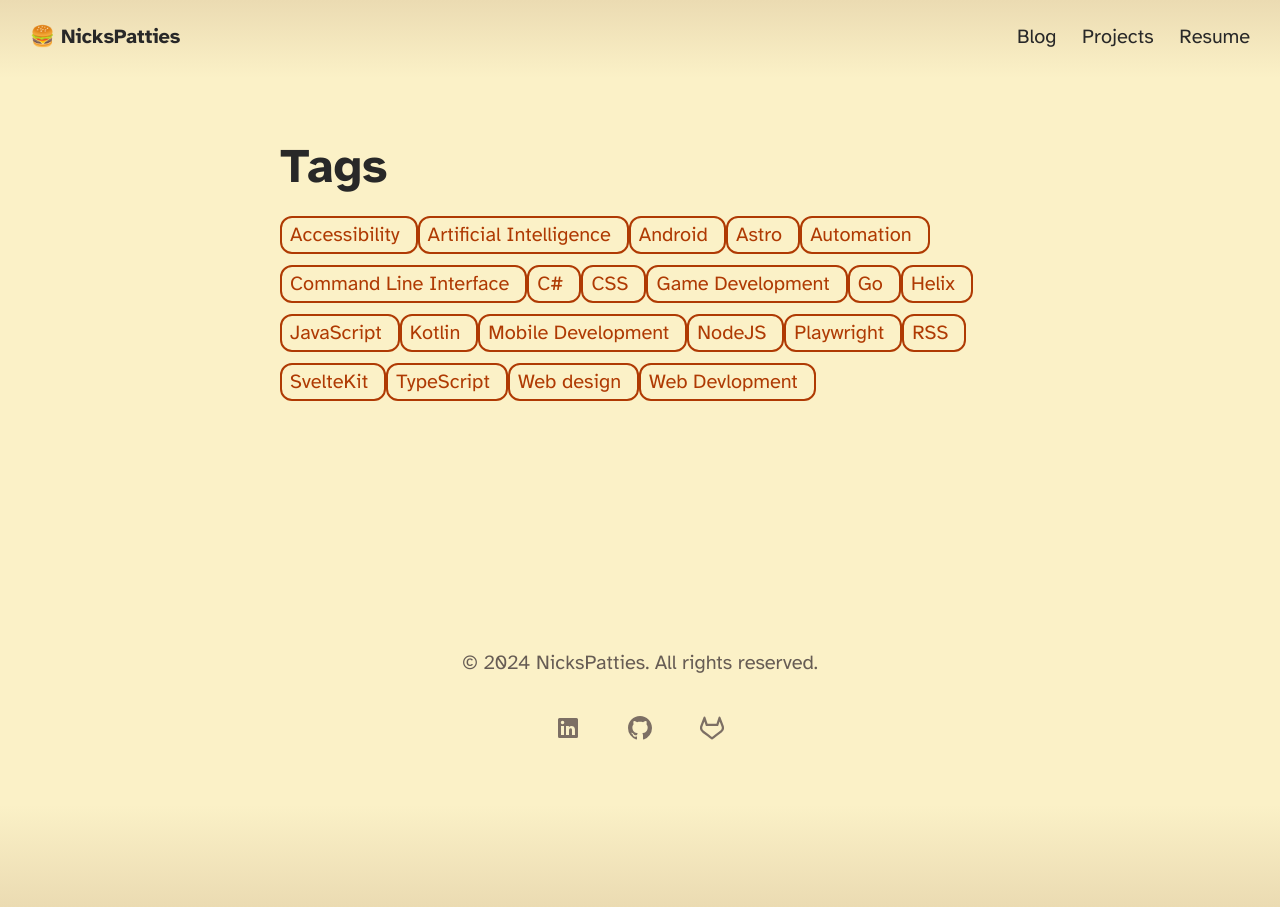
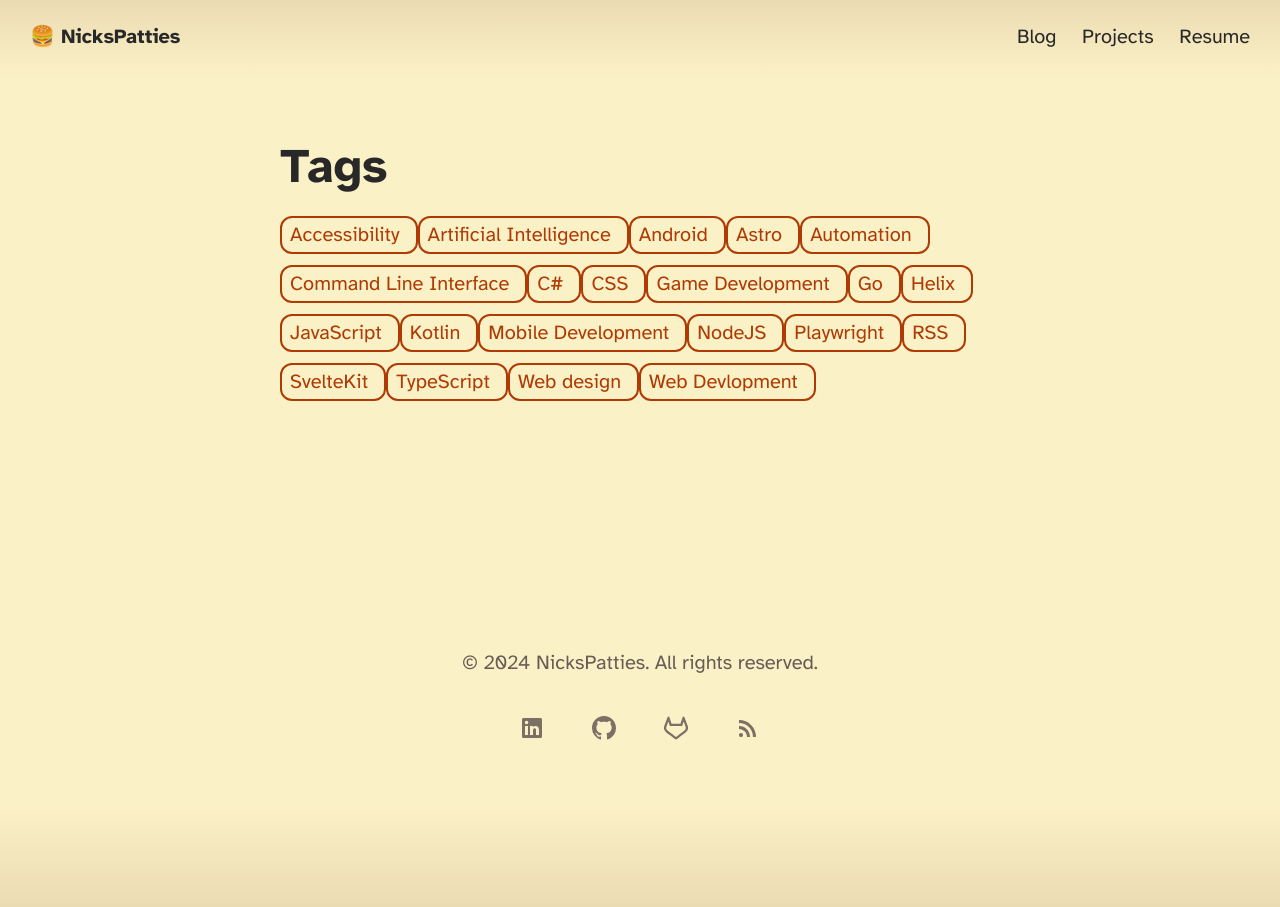
Before and after one commit to NicksPatties/portfolio-site, an Astro site: page /tags in a window 1280 px wide. Built offline with nearby package versions, Linux system fonts and the light colour scheme; Astro itself is replaced by a stand-in of ours; some packages are replaced by stand-ins of ours.

Commit message:
Add RSS icon to site footer

```diff
--- a/src/components/Footer.astro
+++ b/src/components/Footer.astro
@@ -26,6 +26,7 @@ const today = new Date();
           ></path>
         </svg>
       </a>
+    </li>
     <li>
       <a
         aria-label="Visit my GitHub Profile"
@@ -65,8 +66,23 @@ const today = new Date();
         </svg>
       </a>
     </li>
+    <li>
+      <a aria-label="Open RSS feed" href="/rss.xml" target="_blank">
+        <svg
+          xmlns="http://www.w3.org/2000/svg"
+          height="24"
+          viewBox="0 -960 960 960"
+          width="24"
+          fill="currentColor"
+        >
+          <path
+            d="M200-120q-33 0-56.5-23.5T120-200q0-33 23.5-56.5T200-280q33 0 56.5 23.5T280-200q0 33-23.5 56.5T200-120Zm480 0q0-117-44-218.5T516-516q-76-76-177.5-120T120-680v-120q142 0 265 53t216 146q93 93 146 216t53 265H680Zm-240 0q0-67-25-124.5T346-346q-44-44-101.5-69T120-440v-120q92 0 171.5 34.5T431-431q60 60 94.5 139.5T560-120H440Z"
+          ></path>
+        </svg>
+      </a>
     </li>
   </ul>
+</footer>
 <style>
   footer {
     padding: 2em 1em 6em 1em;
@@ -100,4 +116,3 @@ const today = new Date();
     margin: 1rem;
   }
 </style>
-</footer>
```
Lines whose indentation alone changed are shown as unchanged.
